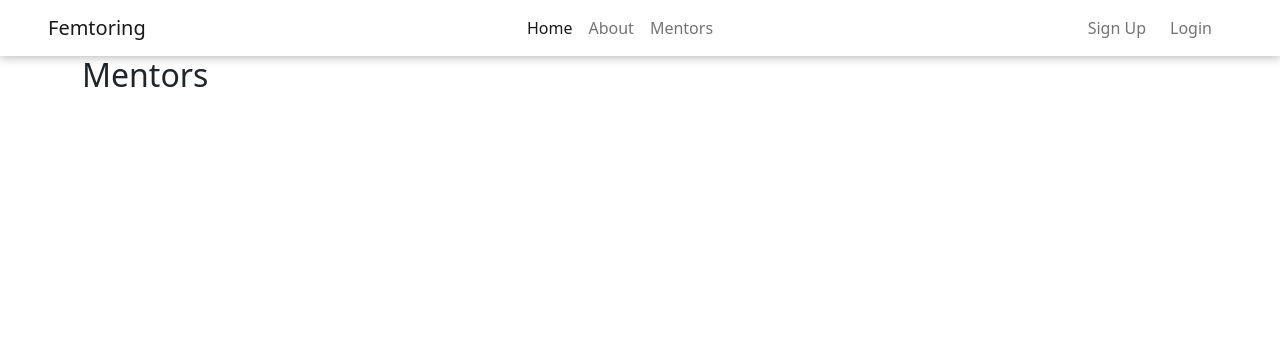
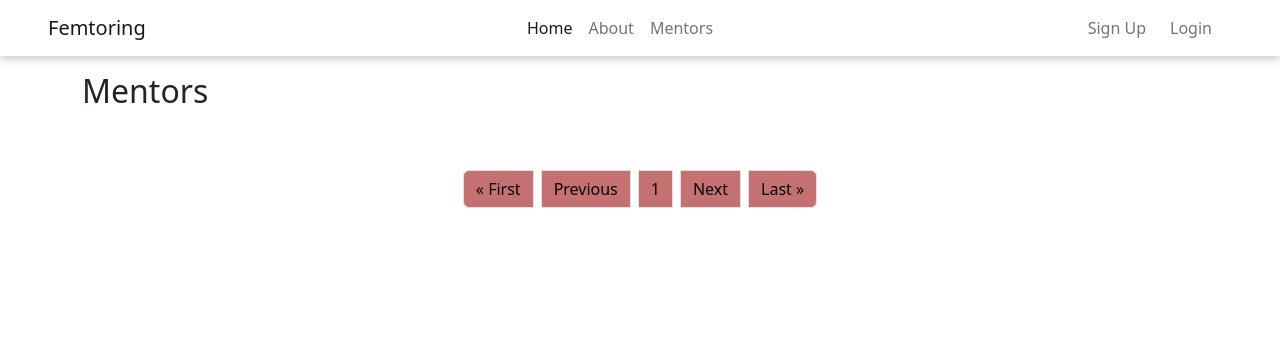
Before and after one commit to folarin-ogungbemi/Femtoring, a Django app: page /mentors/ in a window 1280 px wide. Shown: the top 356 px of the page. Run offline with Django 4.2, Linux system fonts and the light colour scheme.

Commit message:
Style mentors page

```diff
--- a/static/css/base.css
+++ b/static/css/base.css
@@ -97,6 +97,15 @@ GENERAL STYLE
     margin-right: 30px;
 }
 
+/* Pagination */
+.pagination a {
+    background-color: #c57171;
+    color: black;
+}
+
+.mentor-profile-btn {
+    background-color: #d39898;
+}
 
 /*****************
 MEDIA-QUERIES
--- a/templates/mentors.html
+++ b/templates/mentors.html
@@ -6,13 +6,73 @@
 {% block content %}
 <div class="container">
     <div class="row">
-        <div class="col-12">
-            <h2>Mentors</h2>
-            {% for mentor in object_list %}
-            <div>{{ mentor.mentor_name }}</div>
-            <a href="{% url 'mentor_profile_page' pk=mentor.mentor_name.pk %}">Link to mentor's profile</a>
-            {% endfor %}
+        <h2 class="mt-3">Mentors</h2>
+            <div class="row text-center mx-auto">
+                {% for mentor in object_list %}
+                <div class="card my-3 mx-5" style="width: 18rem;">
+                    {% if "placeholder" in mentor.mentor_image.url %}
+                    <img id="mentor-profile-img" class="rounded-circle" src="https://thumbs.dreamstime.com/z/happy-person-portrait-smiling-woman-tanned-skin-curly-hair-happy-person-portrait-smiling-young-friendly-woman-197501184.jpg" alt="">
+                    {% else %}
+                    <img id="mentor-profile-img" src=" {{ mentor.mentor_image.url }}" class="rounded-circle" alt="">
+                    {% endif %} <div class="card-body">
+                        <h5 class="card-title">{{ mentor.mentor_name }}</h5>
+                        <p class="card-text">{{ mentor.mentor_expertise }}</p>
+                        <p class="card-text">{{ mentor.mentor_years_of_experience }} years in business</p>
+                        <a href="{% url 'mentor_profile_page' pk=mentor.mentor_name.pk %}" class="mentor-profile-btn btn">Book a session</a>
+                    </div>
+                </div>
+                {% if forloop.counter|divisibleby:3 %}
+                    <div class="row card-container">
+                {% endif %}
+                {% endfor %}
+            </div>
         </div>
     </div>
 </div>
+
+<!-- Pagination -->
+<ul class="pagination justify-content-center mt-5">
+    {% if page_obj.has_previous %}
+    <li class="page-item m-1">
+        <a href="?page=1" class="page-link directory-pag-a">&laquo; First</a>
+    </li>
+    <li class="page-item m-1">
+        <a href="?page={{ page_obj.previous_page_number }}" class="page-link directory-pag-a">Previous</a>
+    </li>
+    {% else %}
+    <li class="page-item m-1">
+        <a href="#" class="page-link directory-pag-a">&laquo; First</a>
+    </li>
+    <li class="page-item m-1">
+        <a href="#" class="page-link directory-pag-a">Previous</a>
+    </li>
+
+    {% endif %}
+
+    {% for i in page_obj.paginator.page_range %}
+    {% if page_obj.number == i %}
+    <li class="page-item m-1"><a href="#" class="page-link directory-pag-a">{{ i }}</a></li>
+    {% else %}
+    <li class="page-item m-1"><a class="page-link directory-pag-a" href="?page={{ i }}">{{ i }}</a></li>
+    {% endif %}
+    {% endfor %}
+
+    {% if page_obj.has_next %}
+    <li class="page-item m-1">
+        <a href="?page={{ page_obj.next_page_number }}" class="page-link directory-pag-a">Next</a>
+    </li>
+    <li class="page-item m-1">
+        <a href="?page={{ page_obj.paginator.num_pages }}" class="page-link directory-pag-a">Last &raquo;</a>
+    </li>
+
+    {% else %}
+    <li class="page-item m-1">
+        <a href="#" class="page-link directory-pag-a">Next</a>
+    </li>
+    <li class="page-item m-1">
+        <a href="#" class="page-link directory-pag-a">Last &raquo;</a>
+    </li>
+
+    {% endif %}
+</ul>
 {% endblock %}
```
